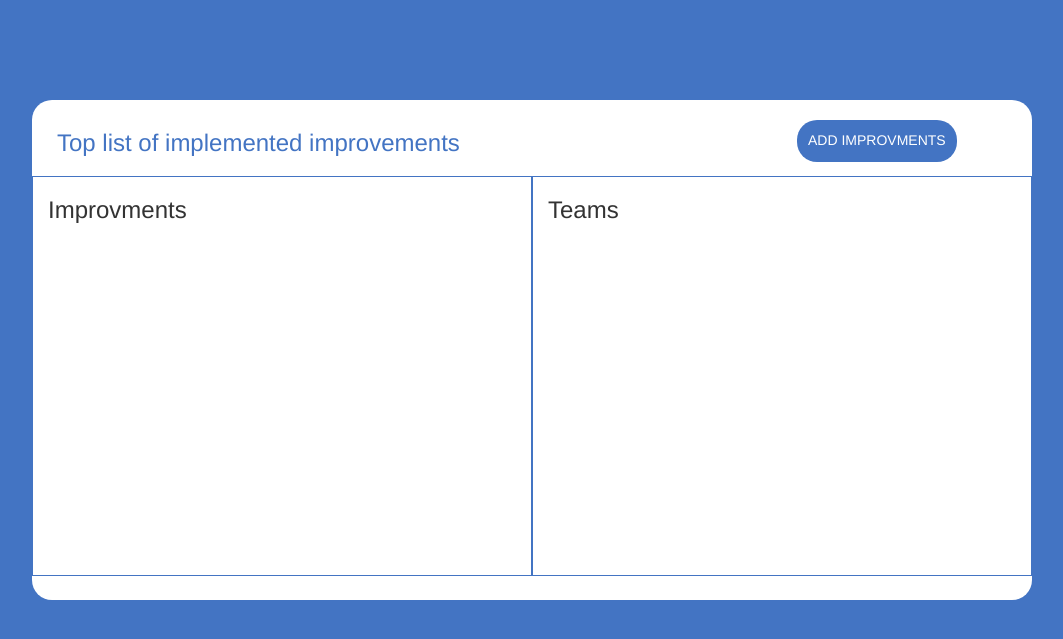
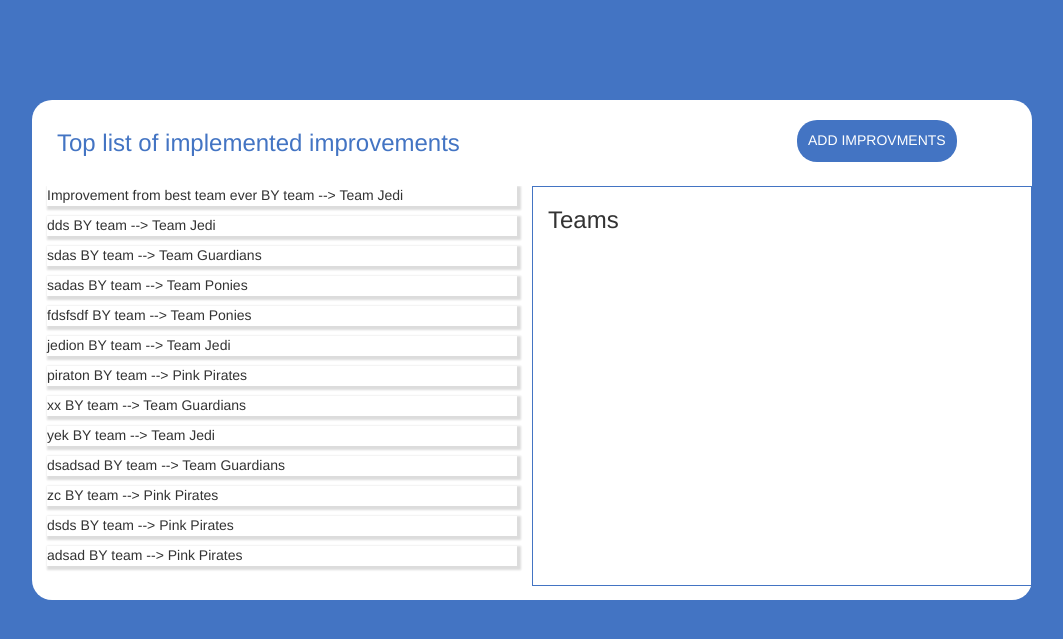
Before and after one commit to setarehfarahnak/improvements, a PHP site: page / in a window 1280 px wide. Shown: the top 639 px of the page, without its empty margins (108-1171 px from the left). Run offline with PHP 8.4, Linux system fonts and the light colour scheme; data comes from the database, SQL or seed files in the repository; some libraries are stand-ins or nearby versions.

Commit message:
AJAX data works now!

```diff
--- /dev/null
+++ b/function/improvement_get.php
@@ -0,0 +1,27 @@
+<?php
+
+if (is_ajax()) {
+    improvement_get();
+}
+
+//Function to check if the request is an AJAX request
+function is_ajax()
+{
+    return isset($_SERVER['HTTP_X_REQUESTED_WITH']) && strtolower($_SERVER['HTTP_X_REQUESTED_WITH']) == 'xmlhttprequest';
+}
+
+function improvement_get()
+{
+    // TODO: DB connection/files doesnt work when its outside why it should be inside function??
+    require('../includes/setting.php');
+    require('../includes/dbcon.php');
+
+    $sql = "select * from content";
+    $stmt = $pdo->query($sql);
+    $return = [];
+    if ($stmt) {
+        $return = $stmt->fetchAll();
+    }
+    $return["json"] = json_encode($return);
+    echo json_encode($return);
+}
--- a/index.php
+++ b/index.php
@@ -45,7 +45,7 @@
         </div>
     </div>
     <div class="row">
-        <div class="imporovments col-md-6 col-sm-6 col-xs-12"><h3 class="imporovments-title">Improvments</h3></div>
+        <div class="imporovments col-md-6 col-sm-6 col-xs-12"></div>
         <div class="teams col-md-6 col-sm-6 col-xs-12">
             <h3 class="teams-title">Teams</h3>
         </div>
--- a/js/script.js
+++ b/js/script.js
@@ -1,25 +1,42 @@
 $ = jQuery;
 $(function(){
+
+    $.getJSON("function/improvement_get.php",
+        function (vals) {
+            var data = JSON.parse(vals['json']);
+            console.log(data.length);
+            for (i = 0; i < data.length; i++) {
+                $('<p>').html(data[i]['improv_content']+' BY team --> '+data[i]['improv_team']).attr('class','imporovments-content').appendTo('.imporovments');
+            }
+    });
+
     $(".js-ajax-php-json").submit(function() {
-
         var improvement = document.getElementById('improvContent').value;
         var team = document.getElementById('improvTeam').value;
         $('#myModal').modal('toggle');
-
         var data = {
-            "improvment": improvement, 'team':team
+            'improvment': improvement,
+            'team':team
         };
         $.ajax({
             type: "POST",
             dataType: "json",
-            url: "function/engine.php", //Relative or absolute path to response.php file
+            url: "function/improvement_create.php",
             data: data,
             success: function (data) {
                 document.getElementById('improvContent').value = null;
-                alert("Form submitted successfully.\nReturned json: " + data["json"]);
+                console.log(JSON.parse(data["json"]));
+                improvement_get(JSON.parse(data["json"]));
             }
         });
         return false;
     });
 
 });
+
+function improvement_get(data){
+    $('.imporovments-content').remove();
+    for (i = 0; i < data.length; i++) {
+        $('<p>').html(data[i]['improv_content']+' BY team --> '+data[i]['improv_team']).attr('class','imporovments-content').appendTo('.imporovments');
+    }
+}
--- a/sass/_modules.scss
+++ b/sass/_modules.scss
@@ -25,13 +25,16 @@
 
 }
 .imporovments{
-  border:1px solid $main-color;
+  margin-top: 10px;
   float:left;
-  //width:498px;
   height: 400px;
-
+  overflow-y:auto;
+  &-content{
+    box-shadow: 2px 2px 2px 2px $shadow;
+  }
 }
 .teams{
+  margin-top: 10px;
   border:1px solid $main-color;
   float:right;
   //width:498px;
--- a/sass/_var.scss
+++ b/sass/_var.scss
@@ -1,2 +1,3 @@
 $main-color:#4374c3;
 $white: white;
+$shadow:#DCDCDC;
```
Also changed, not shown: function/improvement_create.php (renamed from function/engine.php, +8 -14 lines), css/styles.css, 1 other file.
